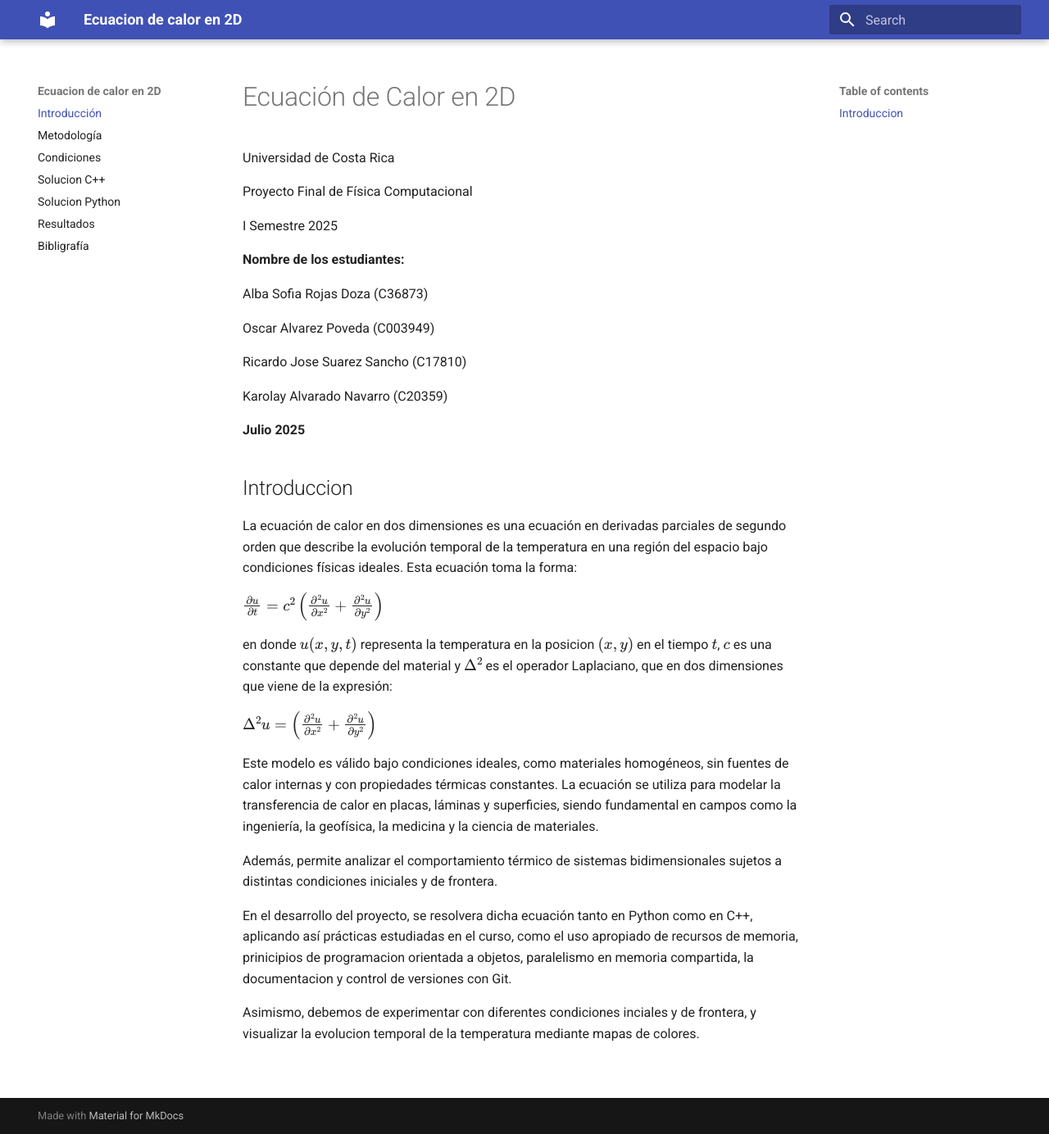
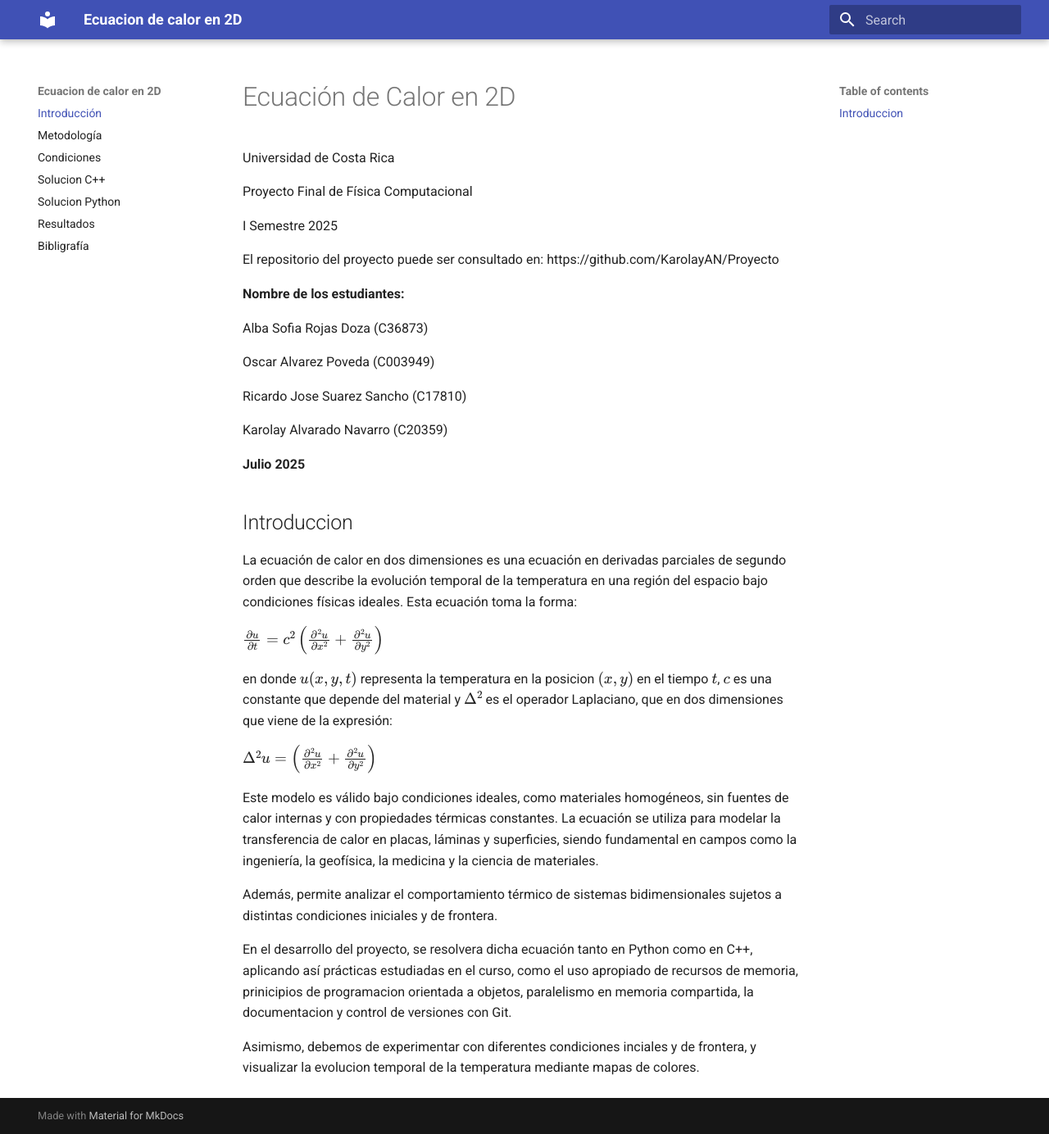
Before and after one commit to KarolayAN/Proyecto, an MkDocs documentation site: the page built from docs/index.md, in a window 1280 px wide and 1384 px high. Shown: the whole window at 82% size. Built offline with MkDocs 1.6.1 and Material for MkDocs 9.7.7, drawn with Linux system fonts in a browser that asks for light colours.

Commit message:
Update index.md

```diff
--- a/docs/index.md
+++ b/docs/index.md
@@ -5,6 +5,8 @@ Universidad de Costa Rica
 Proyecto Final de Física Computacional
 
 I Semestre 2025
+
+El repositorio del proyecto puede ser consultado en: https://github.com/KarolayAN/Proyecto
 
 **Nombre de los estudiantes:**
 
```
